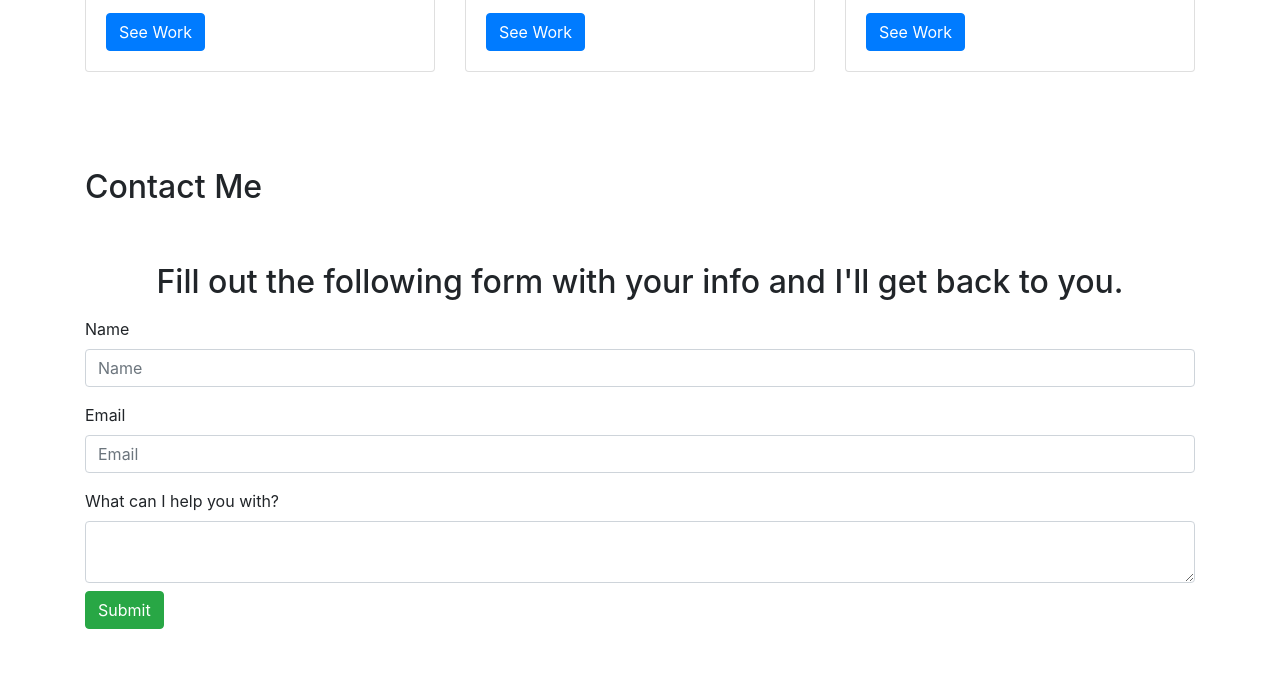
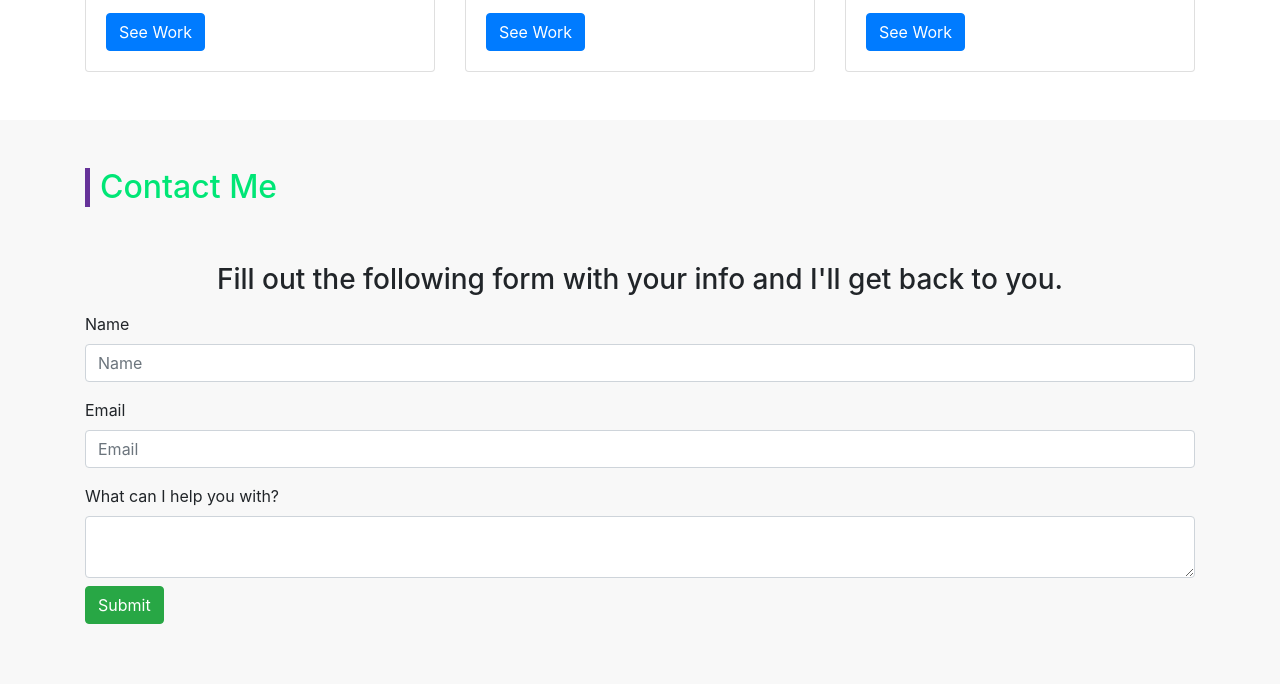
Before and after one commit to KennyStephens/kennystephens.github.io, a plain HTML site: page index.html in a window 1280 px wide. Shown: the part 3155-3839 px from the top of the page. Drawn offline with nearby package versions, Linux system fonts and the light colour scheme.

Commit message:
js updates

```diff
--- a/assets/js/nav.js
+++ b/assets/js/nav.js
@@ -16,3 +16,5 @@ $(window).scroll(function() {
         $('.nav').removeClass('affix');
     }
 });
+
+document.querySelector('html').style.scrollPaddingTop = '65px';
--- a/index.html
+++ b/index.html
@@ -214,8 +214,8 @@
     </div>
 
     <!-- Contact -->
-    <div class="pb-5">
-        <div class="container" id="contact">
+    <div class="pb-5" style="background-color: rgb(248, 248, 248);">
+        <div class="container contact" id="contact">
             <div class="row">
                 <div class="col">
                     <h2 class="mt-5">Contact Me</h2>
@@ -223,8 +223,8 @@
             </div>
             <div class="row">
                 <div class="col">
-                    <h2 class="mt-5 mb-3 text-center">Fill out the following form with your info and I'll get back to
-                        you.</h2>
+                    <h3 class="mt-5 mb-3 text-center">Fill out the following form with your info and I'll get back to
+                        you.</h3>
                 </div>
             </div>
             <div class="row">
```
